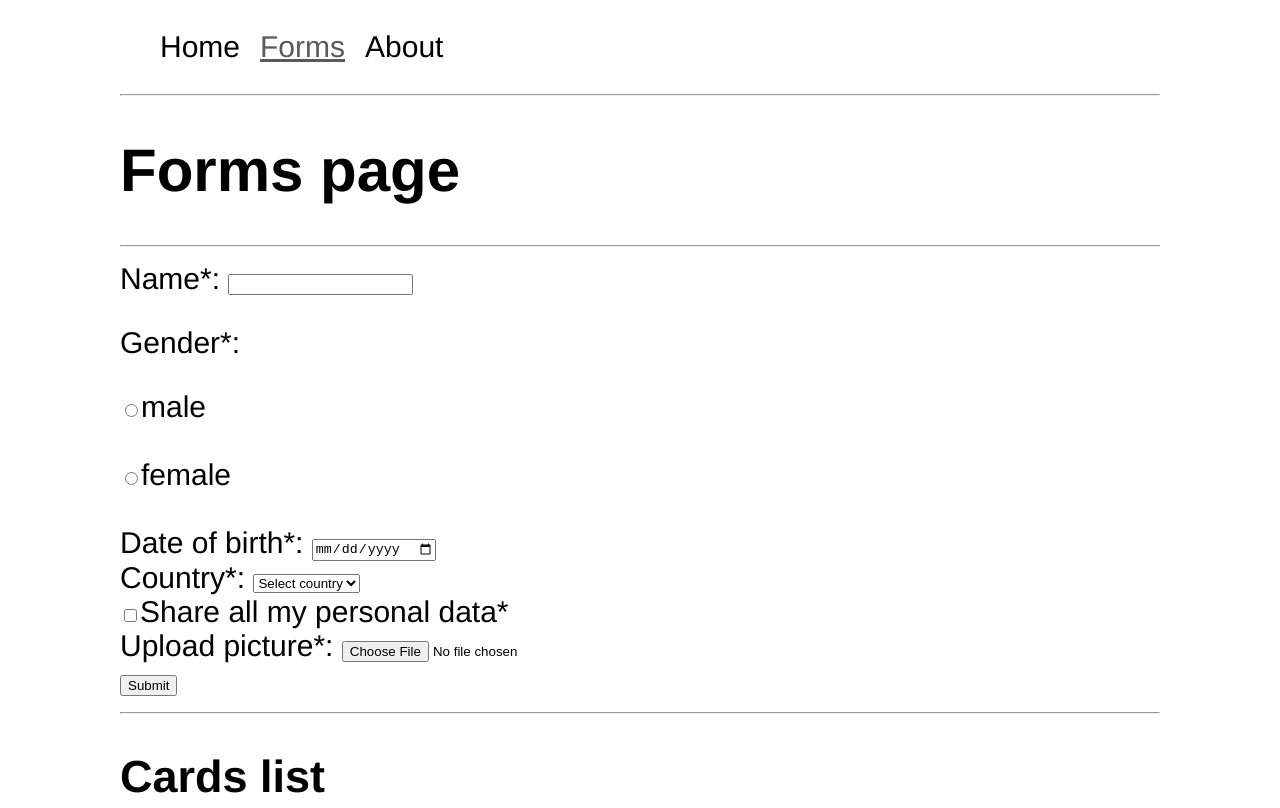
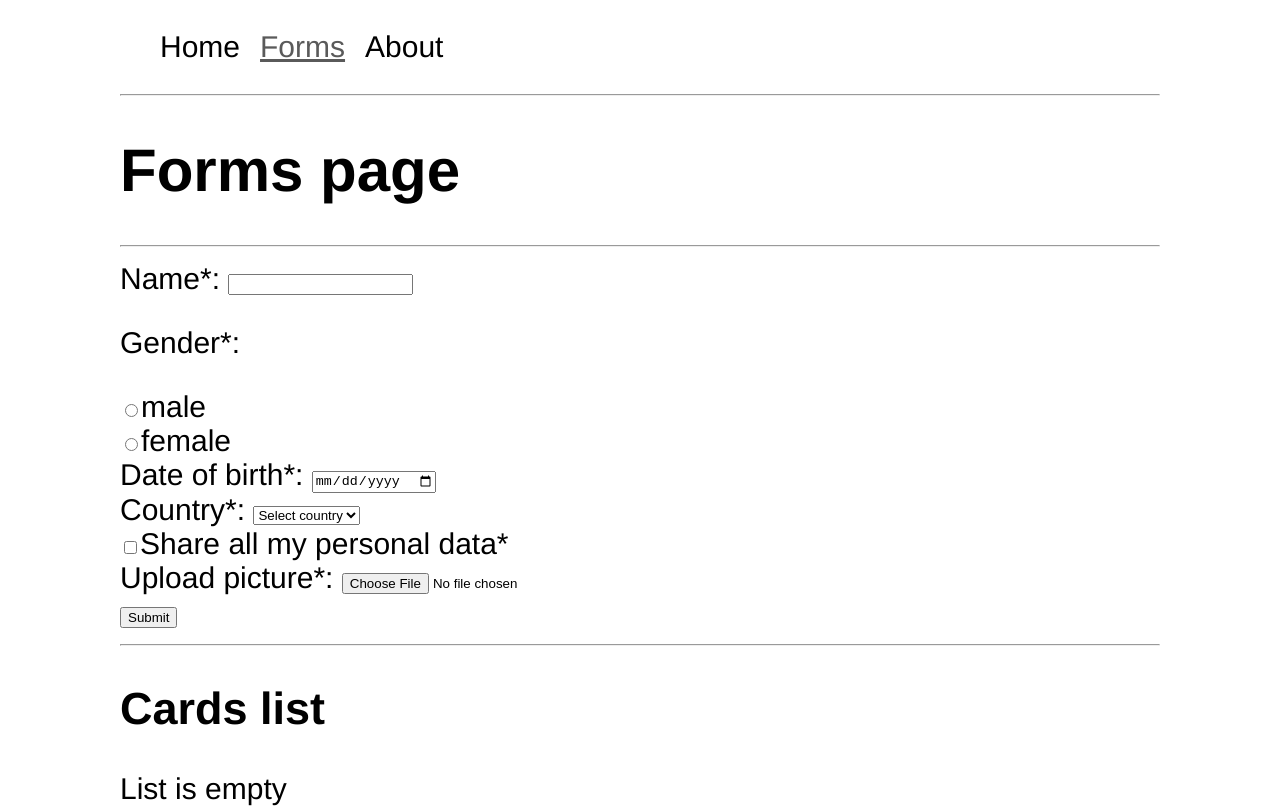
Before and after one commit to te1epuz/react-rss, a React (Vite) app: page /forms in a window 1280 px wide. Shown: the top 808 px of the page. Built offline with nearby package versions, Linux system fonts and the light colour scheme.

Commit message:
feat: add input radio component

```diff
--- /dev/null
+++ b/src/components/Forms/InputRadio.tsx
@@ -0,0 +1,31 @@
+import React from 'react';
+import { FORM_RULES } from './constants';
+
+type TProps = {
+  field: string;
+  isValid: boolean;
+  options: { value: string; refer: React.RefObject<HTMLInputElement> }[];
+};
+
+class InputRadio extends React.Component<TProps> {
+  render() {
+    const { field, isValid, options } = this.props;
+    return (
+      <div>
+        <p>
+          {FORM_RULES[field].fieldName}&nbsp;
+          <span>{isValid || FORM_RULES[field].description}</span>
+        </p>
+        {options.map((opt) => (
+          <label key={opt.value}>
+            <input name={field} type="radio" ref={opt.refer} />
+            {opt.value}
+            <br />
+          </label>
+        ))}
+      </div>
+    );
+  }
+}
+
+export default InputRadio;
--- a/src/pages/Forms.tsx
+++ b/src/pages/Forms.tsx
@@ -4,6 +4,7 @@ import InputField from '../components/Forms/InputField';
 import { FORM_RULES } from '../components/Forms/constants';
 import { TFormCard, TFormData } from '../services/types';
 import InputFile from '../components/Forms/InputFile';
+import InputRadio from '../components/Forms/InputRadio';
 
 type TState = {
   formData: TFormData;
@@ -89,20 +90,14 @@ class Forms extends React.Component {
             isValid={this.state.isFormValid.name}
             refer={this.state.formData.name}
           />
-          <p>
-            Gender*:
-            <span>{this.state.isFormValid.gender || FORM_RULES.gender.description}</span>
-          </p>
-          <label>
-            <input name="gender" type="radio" ref={this.state.formData.radioMale} />
-            male <br />
-          </label>
-          <br />
-          <label>
-            <input name="gender" type="radio" ref={this.state.formData.radioFemale} />
-            female <br />
-          </label>
-          <br />
+          <InputRadio
+            field="gender"
+            isValid={this.state.isFormValid.gender}
+            options={[
+              { value: 'male', refer: this.state.formData.radioMale },
+              { value: 'female', refer: this.state.formData.radioFemale },
+            ]}
+          />
           <InputField
             type="date"
             field="date"
```
